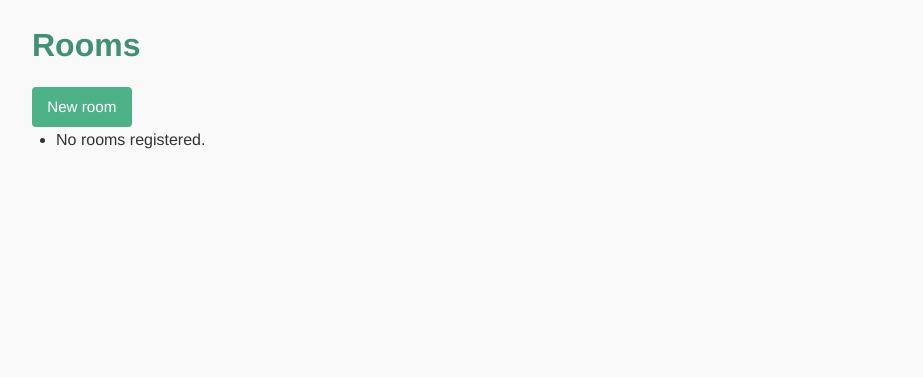
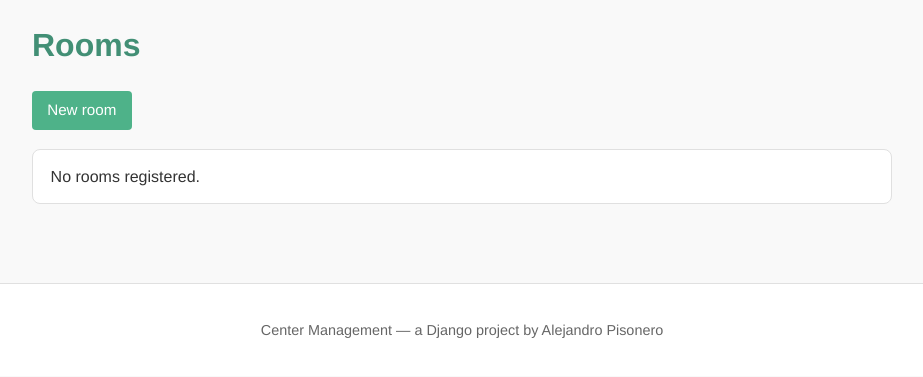
Before and after one commit to Pisonero22/Center-Management, a Django app: page /rooms/ in a window 1280 px wide. Shown: the part 107-484 px from the top of the page, without its empty margins (178-1101 px from the left). Run offline with Django 5.2, Linux system fonts and the light colour scheme; the visitor is signed in with stand-in values (Sample User, id 1); data that the repository does not hold is empty.

Commit message:
style: present listings as cards and group detail pages in panels
The listings were bullet lists and the detail pages a stack of loose
paragraphs. They now use a card layout, a toolbar for the create action and a
panel for the facts, plus a footer and a clearer home page.

```diff
--- a/activities/static/css/style.css
+++ b/activities/static/css/style.css
@@ -275,3 +275,50 @@ blockquote {
   gap: 1rem;
   margin: 1.5em 0;
 }
+
+/* Card lists, toolbars and detail panels */
+.card-list {
+  list-style: none;
+  margin-left: 0;
+  padding: 0;
+  display: grid;
+  gap: 0.6rem;
+}
+.card-list li {
+  margin: 0;
+  padding: 0.85em 1.1em;
+  background: #fff;
+  border: 1px solid var(--border);
+  border-radius: 8px;
+  display: flex;
+  align-items: center;
+  flex-wrap: wrap;
+  gap: 0.75rem;
+}
+.card-list li .tag,
+.card-list li .inline-form {
+  margin-left: auto;
+}
+.toolbar {
+  display: flex;
+  gap: 0.5rem;
+  margin: 1.2em 0;
+}
+.panel {
+  background: #fff;
+  border: 1px solid var(--border);
+  border-radius: 8px;
+  padding: 1.2em 1.4em;
+  margin-bottom: 1.5em;
+}
+.panel p {
+  margin-bottom: 0.5em;
+}
+.panel p:last-child {
+  margin-bottom: 0;
+}
+.lead {
+  font-size: 1.1rem;
+  color: var(--muted);
+  margin-bottom: 1.5em;
+}
--- a/activities/templates/activities/detail.html
+++ b/activities/templates/activities/detail.html
@@ -5,6 +5,7 @@
 {% block content %}
   <h1>{{ activity.name }}</h1>
 
+  <div class="panel">
     <p><strong>Category:</strong> {{ activity.get_category_display }}</p>
     <p><strong>Starts at:</strong> {{ activity.starts_at|date:"d M Y, H:i" }}</p>
     <p><strong>Duration:</strong> {{ activity.duration }}</p>
@@ -35,6 +36,7 @@
         none
       {% endfor %}
     </p>
+  </div>
 
   <p>
     <a class="btn" href="{% url 'activity-enrollments' activity.pk %}">View enrolments</a>
--- a/activities/templates/activities/enrollments.html
+++ b/activities/templates/activities/enrollments.html
@@ -5,7 +5,7 @@
 {% block content %}
   <h1>Members enrolled in {{ activity.name }}</h1>
 
-  <ul>
+  <ul class="card-list">
     {% for enrollment in enrollments %}
       <li>
         <a href="{% url 'member-detail' enrollment.member.pk %}">{{ enrollment.member.full_name }}</a>
--- a/activities/templates/base.html
+++ b/activities/templates/base.html
@@ -40,5 +40,9 @@
 
     {% block content %}{% endblock %}
   </main>
+
+  <footer class="site-footer">
+    <div class="container">Center Management — a Django project by Alejandro Pisonero</div>
+  </footer>
 </body>
 </html>
--- a/activities/templates/home.html
+++ b/activities/templates/home.html
@@ -5,6 +5,9 @@
 {% block content %}
   <div class="home-hero">
     <h1>Welcome to Center Management</h1>
-    <p>Activities, rooms, instructors and enrolments for a cultural centre.</p>
+    <p class="lead">Activities, rooms, instructors and enrolments for a cultural centre.</p>
+    <p>
+      <a class="btn" href="{% url 'activity-list' %}">Browse the programme</a>
+    </p>
   </div>
 {% endblock %}
--- a/activities/templates/instructors/detail.html
+++ b/activities/templates/instructors/detail.html
@@ -5,6 +5,7 @@
 {% block content %}
   <h1>{{ instructor.full_name }}</h1>
 
+  <div class="panel">
     <p><strong>Specialty:</strong> {{ instructor.specialty }}</p>
 
     <p><strong>Activities:</strong>
@@ -14,6 +15,7 @@
         none
       {% endfor %}
     </p>
+  </div>
 
   <p>
     {% if user.is_authenticated %}
--- a/activities/templates/members/detail.html
+++ b/activities/templates/members/detail.html
@@ -5,6 +5,7 @@
 {% block content %}
   <h1>{{ member.full_name }}</h1>
 
+  <div class="panel">
     <p><strong>Email:</strong> {{ member.email }}</p>
     <p><strong>Phone:</strong> {{ member.phone|default:"—" }}</p>
 
@@ -15,6 +16,7 @@
         none
       {% endfor %}
     </p>
+  </div>
 
   <p>
     {% if user.is_authenticated %}
--- a/activities/templates/rooms/list.html
+++ b/activities/templates/rooms/list.html
@@ -5,11 +5,13 @@
 {% block content %}
   <h1>Rooms</h1>
 
-  {% if user.is_authenticated %}
-  <a class="btn" href="{% url 'room-create' %}">New room</a>
-  {% endif %}
+  <div class="toolbar">
+    {% if user.is_authenticated %}
+      <a class="btn" href="{% url 'room-create' %}">New room</a>
+    {% endif %}
+  </div>
 
-  <ul>
+  <ul class="card-list">
     {% for room in rooms %}
       <li>
         <a href="{% url 'room-detail' room.pk %}">{{ room.name }} — capacity {{ room.capacity }}</a>
```
Also changed, not shown: activities/templates/activities/list.html (+6 -4 lines), activities/templates/instructors/list.html (+6 -4 lines), activities/templates/members/list.html (+6 -4 lines), activities/templates/rooms/detail.html (+5 -3 lines). Lines whose indentation alone changed are shown as unchanged.
